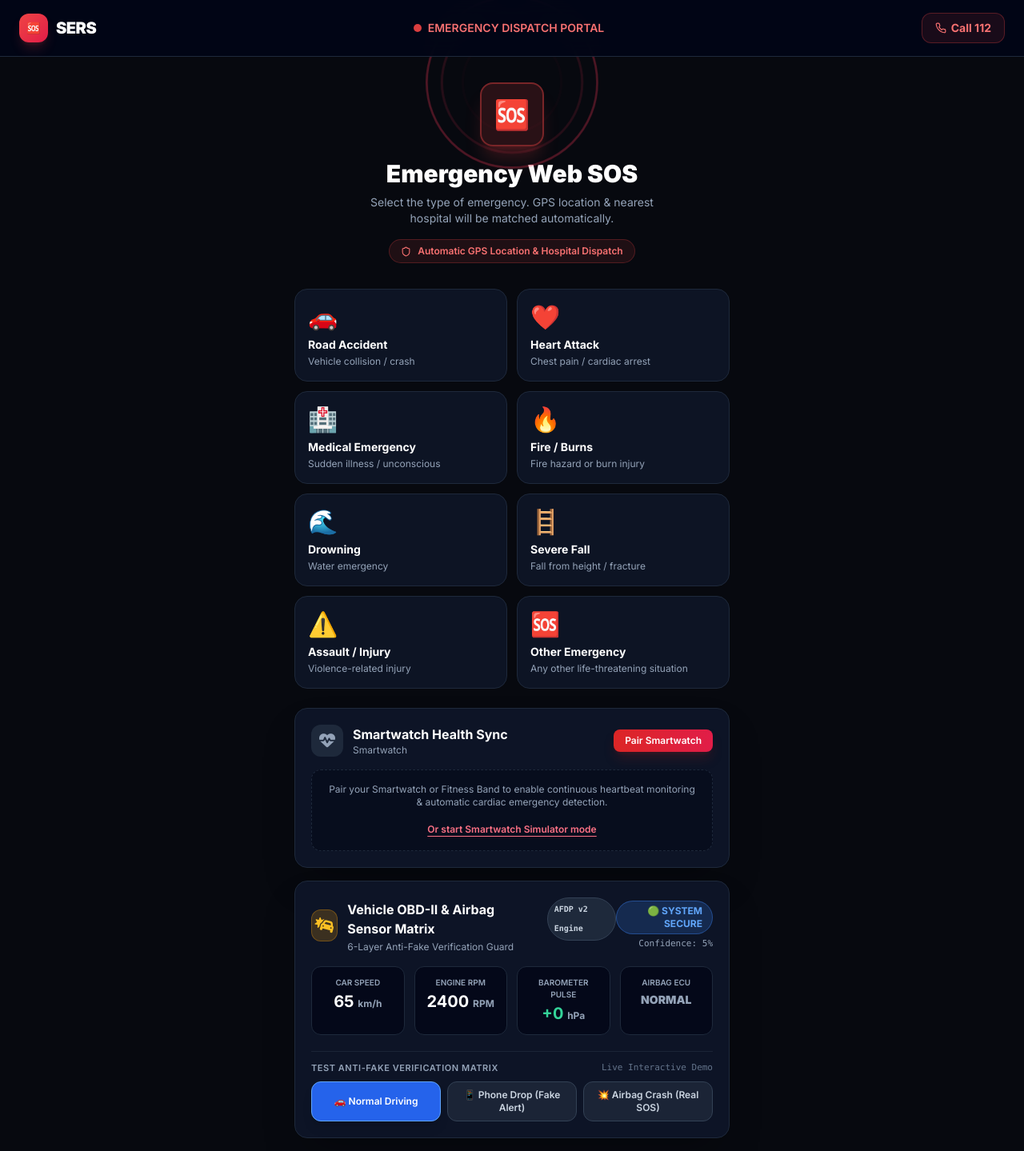
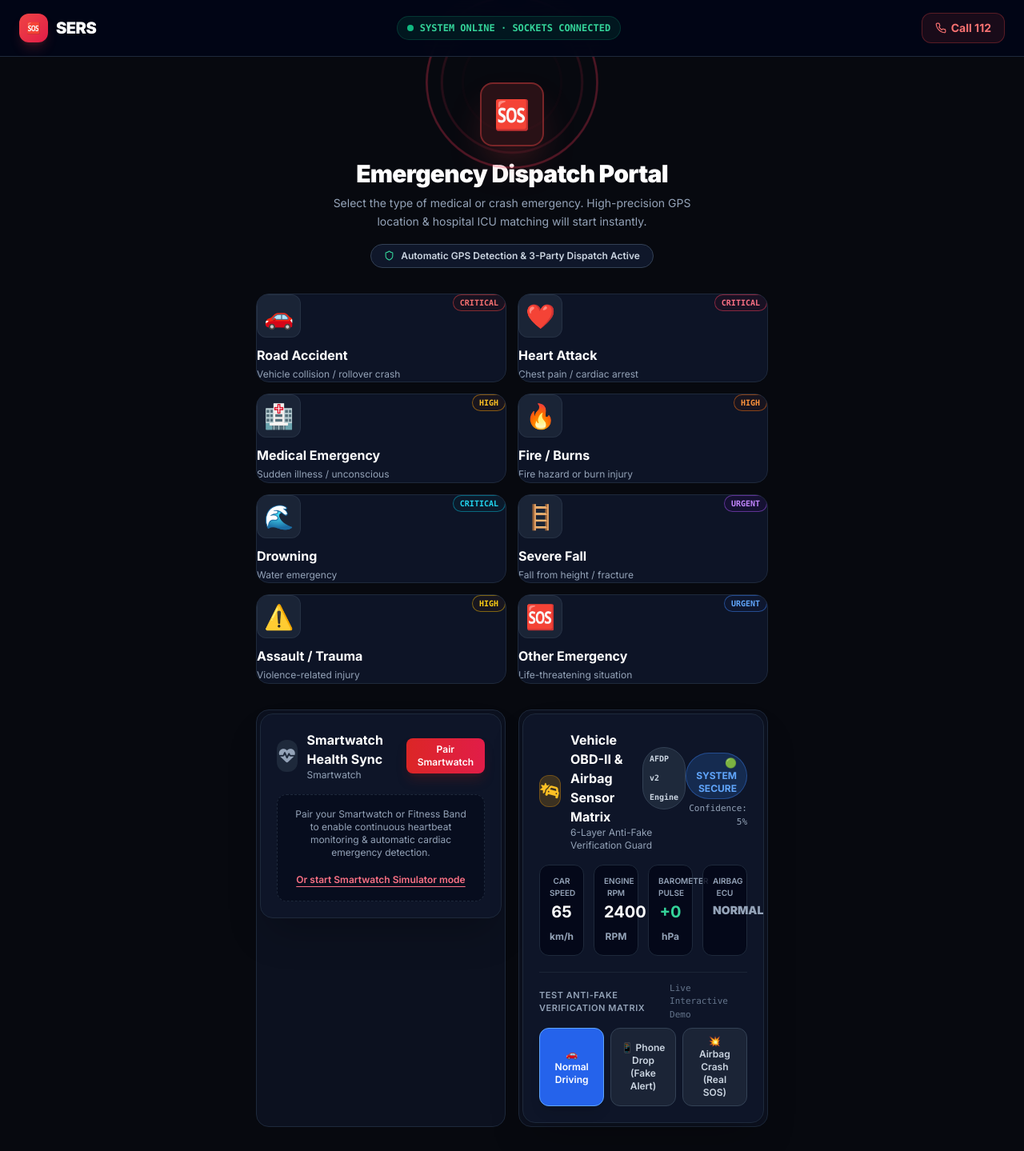
Before and after one commit to its-anuraj/SERS, a Next.js app in the folder apps/web-public/: page /sos in a window 1280 px wide. Shown: the top 1439 px of the page at 80% size. Built offline with nearby package versions, Linux system fonts and the light colour scheme.

Commit message:
design(web-public): enhance SOS page UI with rich dark cards, severity badges, and zero empty gaps

```diff
--- a/apps/web-public/app/sos/page.tsx
+++ b/apps/web-public/app/sos/page.tsx
@@ -9,14 +9,14 @@ import VehicleTelemetryWidget, { VehicleTelemetryPayload } from '../../component
 const API = process.env.NEXT_PUBLIC_API_URL || 'http://localhost:8001';
 
 const EMERGENCY_TYPES = [
-  { id: 'accident',  label: 'Road Accident',    emoji: '🚗', desc: 'Vehicle collision / crash' },
-  { id: 'cardiac',   label: 'Heart Attack',      emoji: '❤️', desc: 'Chest pain / cardiac arrest' },
-  { id: 'medical',   label: 'Medical Emergency', emoji: '🏥', desc: 'Sudden illness / unconscious' },
-  { id: 'fire',      label: 'Fire / Burns',      emoji: '🔥', desc: 'Fire hazard or burn injury' },
-  { id: 'drowning',  label: 'Drowning',          emoji: '🌊', desc: 'Water emergency' },
-  { id: 'fall',      label: 'Severe Fall',       emoji: '🪜', desc: 'Fall from height / fracture' },
-  { id: 'assault',   label: 'Assault / Injury',  emoji: '⚠️', desc: 'Violence-related injury' },
-  { id: 'other',     label: 'Other Emergency',   emoji: '🆘', desc: 'Any other life-threatening situation' },
+  { id: 'accident',  label: 'Road Accident',    emoji: '🚗', desc: 'Vehicle collision / rollover crash', severity: 'CRITICAL', color: 'border-red-500/50 bg-red-950/20 text-red-400' },
+  { id: 'cardiac',   label: 'Heart Attack',      emoji: '❤️', desc: 'Chest pain / cardiac arrest',       severity: 'CRITICAL', color: 'border-rose-500/50 bg-rose-950/20 text-rose-400' },
+  { id: 'medical',   label: 'Medical Emergency', emoji: '🏥', desc: 'Sudden illness / unconscious',       severity: 'HIGH',     color: 'border-amber-500/50 bg-amber-950/20 text-amber-400' },
+  { id: 'fire',      label: 'Fire / Burns',      emoji: '🔥', desc: 'Fire hazard or burn injury',        severity: 'HIGH',     color: 'border-orange-500/50 bg-orange-950/20 text-orange-400' },
+  { id: 'drowning',  label: 'Drowning',          emoji: '🌊', desc: 'Water emergency',                  severity: 'CRITICAL', color: 'border-cyan-500/50 bg-cyan-950/20 text-cyan-400' },
+  { id: 'fall',      label: 'Severe Fall',       emoji: '🪜', desc: 'Fall from height / fracture',       severity: 'URGENT',   color: 'border-purple-500/50 bg-purple-950/20 text-purple-400' },
+  { id: 'assault',   label: 'Assault / Trauma',  emoji: '⚠️', desc: 'Violence-related injury',          severity: 'HIGH',     color: 'border-yellow-500/50 bg-yellow-950/20 text-yellow-400' },
+  { id: 'other',     label: 'Other Emergency',   emoji: '🆘', desc: 'Life-threatening situation',        severity: 'URGENT',   color: 'border-blue-500/50 bg-blue-950/20 text-blue-400' },
 ];
 
 type Step = 'type' | 'location' | 'details' | 'confirm' | 'submitted';
@@ -200,16 +200,16 @@ export default function SOSPage() {
           </div>
           <span className="font-black text-white text-xl tracking-tight">SERS</span>
         </a>
-        <div className="flex items-center gap-2 text-sm font-semibold text-red-400">
-          <div className="w-2.5 h-2.5 rounded-full bg-red-500 animate-pulse" />
-          EMERGENCY DISPATCH PORTAL
+        <div className="hidden sm:flex items-center gap-2 text-xs font-mono font-semibold text-emerald-400 bg-emerald-500/10 px-3 py-1.5 rounded-full border border-emerald-500/20">
+          <div className="w-2 h-2 rounded-full bg-emerald-500 animate-pulse" />
+          SYSTEM ONLINE · SOCKETS CONNECTED
         </div>
         <a href="tel:112" className="flex items-center gap-1.5 px-4 py-2 rounded-xl text-sm font-bold bg-red-500/10 border border-red-500/30 text-red-400 hover:bg-red-500/20 transition-all">
           <Phone size={14} /> Call 112
         </a>
       </header>
 
-      <main className="max-w-xl mx-auto px-4 py-8">
+      <main className="max-w-2xl mx-auto px-4 py-8">
 
         {/* ── STEP: TYPE ── */}
         {step === 'type' && (
@@ -218,58 +218,76 @@ export default function SOSPage() {
               <div className="flex justify-center mb-4">
                 <div className="relative">
                   <PulseRing />
-                  <div className="relative w-20 h-20 rounded-2xl flex items-center justify-center text-4xl z-10 bg-red-500/15 border-2 border-red-500/40 shadow-xl shadow-red-500/20">
+                  <div className="relative w-20 h-20 rounded-2xl flex items-center justify-center text-4xl z-10 bg-red-500/15 border-2 border-red-500/40 shadow-2xl shadow-red-500/30">
                     🆘
                   </div>
                 </div>
               </div>
-              <h1 className="text-3xl font-black text-white mb-2">Emergency Web SOS</h1>
-              <p className="text-slate-400 text-sm max-w-sm mx-auto">
-                Select the type of emergency. GPS location & nearest hospital will be matched automatically.
+              <h1 className="text-3xl font-black text-white mb-2 tracking-tight">Emergency Dispatch Portal</h1>
+              <p className="text-slate-400 text-sm max-w-md mx-auto leading-relaxed">
+                Select the type of medical or crash emergency. High-precision GPS location & hospital ICU matching will start instantly.
               </p>
-              <div className="mt-4 inline-flex items-center gap-2 px-3.5 py-1.5 rounded-full text-xs font-semibold bg-red-500/10 border border-red-500/25 text-red-400">
-                <Shield size={13} /> Automatic GPS Location & Hospital Dispatch
+              <div className="mt-4 inline-flex items-center gap-2 px-4 py-1.5 rounded-full text-xs font-semibold bg-slate-900 border border-slate-700 text-slate-300">
+                <Shield size={13} className="text-emerald-400" /> Automatic GPS Detection & 3-Party Dispatch Active
               </div>
             </div>
 
-            <div className="grid grid-cols-2 gap-3 mb-6">
+            {/* Emergency Grid */}
+            <div className="grid grid-cols-1 sm:grid-cols-2 gap-3.5 mb-8">
               {EMERGENCY_TYPES.map(type => (
                 <button key={type.id}
                   id={`sos-type-${type.id}`}
                   onClick={() => { setSelectedType(type.id); setStep('location'); }}
-                  className={`text-left p-4 rounded-2xl transition-all duration-200 border ${
+                  className={`text-left p-4.5 rounded-2xl transition-all duration-200 border relative overflow-hidden group ${
                     selectedType === type.id
-                      ? 'bg-red-500/20 border-red-500 shadow-lg shadow-red-500/20 scale-[1.02]'
-                      : 'bg-slate-900/80 border-slate-800 hover:border-slate-700 hover:bg-slate-800/50'
+                      ? 'bg-red-500/20 border-red-500 shadow-xl shadow-red-500/20 scale-[1.02]'
+                      : 'bg-slate-900/90 border-slate-800 hover:border-slate-700 hover:bg-slate-850'
                   }`}>
-                  <div className="text-3xl mb-2">{type.emoji}</div>
-                  <p className="font-bold text-white text-sm leading-tight">{type.label}</p>
-                  <p className="text-xs text-slate-400 mt-1 leading-snug">{type.desc}</p>
+                  <div className="flex items-start justify-between mb-3">
+                    <div className="text-3xl p-2 rounded-xl bg-slate-800/80 border border-slate-700/50 group-hover:scale-110 transition-transform">
+                      {type.emoji}
+                    </div>
+                    <span className={`text-[10px] font-mono font-bold px-2 py-0.5 rounded-full border ${type.color}`}>
+                      {type.severity}
+                    </span>
+                  </div>
+                  <p className="font-bold text-white text-base leading-tight mb-1">{type.label}</p>
+                  <p className="text-xs text-slate-400 leading-relaxed">{type.desc}</p>
                 </button>
               ))}
             </div>
 
-            {/* Smartwatch Heart Rate & Pulse Monitoring Widget */}
-            <div className="mb-4">
+            {/* Telemetry Widgets Grid */}
+            <div className="grid md:grid-cols-2 gap-4 mb-8">
+              <div className="p-1 rounded-2xl bg-slate-900/60 border border-slate-800">
                 <SmartwatchWidget
                   onVitalsUpdate={setVitals}
                   onCardiacEmergency={handleCardiacEmergencyAlert}
                 />
               </div>
-
-            {/* Vehicle OBD-II Telemetry & Airbag Sensor Matrix Widget */}
-            <div className="mb-6">
+              <div className="p-1 rounded-2xl bg-slate-900/60 border border-slate-800">
                 <VehicleTelemetryWidget
                   onTelemetryUpdate={setTelemetry}
                   onRealCrashTriggered={handleAirbagCrashAlert}
                   onFakeAlertCancelled={(reason) => console.log('AFDP v2:', reason)}
                 />
               </div>
+            </div>
 
-            <div className="text-center">
-              <p className="text-xs" style={{ color: 'var(--muted-2)' }}>
-                Already calling? <a href="tel:112" className="underline" style={{ color: '#ff6b85' }}>Dial 112</a> — India's national emergency number
-              </p>
+            {/* Direct Call Banner */}
+            <div className="p-4.5 rounded-2xl bg-gradient-to-r from-red-950/40 via-slate-900 to-slate-900 border border-red-500/30 flex items-center justify-between">
+              <div className="flex items-center gap-3">
+                <div className="w-10 h-10 rounded-xl bg-red-500/20 border border-red-500/40 text-red-400 flex items-center justify-center text-lg shrink-0">
+                  📞
+                </div>
+                <div>
+                  <p className="font-bold text-white text-sm">Need immediate phone assistance?</p>
+                  <p className="text-xs text-slate-400">Direct connect to National Emergency 112 Dispatch Command</p>
+                </div>
+              </div>
+              <a href="tel:112" className="px-4 py-2 rounded-xl text-xs font-bold bg-red-500 hover:bg-red-600 text-white shrink-0 shadow-lg shadow-red-500/20 transition-all">
+                Dial 112
+              </a>
             </div>
           </div>
         )}
```
Lines whose indentation alone changed are shown as unchanged.
